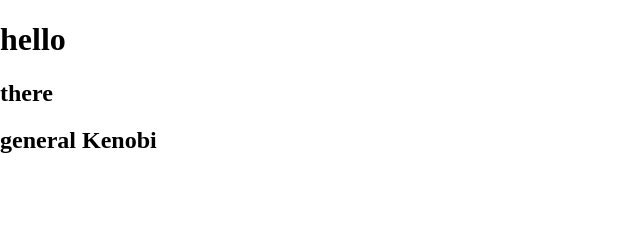
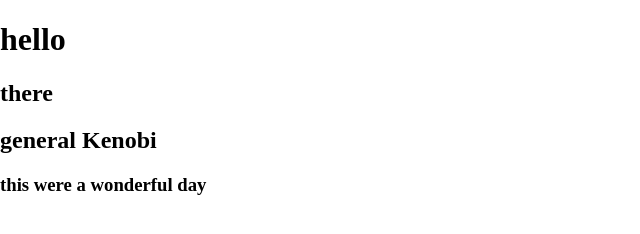
Before and after one commit to miloszczapla/learn-repo, a plain HTML site: page index.html in a window 1280 px wide. Shown: the whole page, without its empty margins (0-640 px from the left). Drawn offline with Linux system fonts and the light colour scheme.

Commit message:
added final statement

```diff
--- a/index.html
+++ b/index.html
@@ -14,6 +14,7 @@
     <h1>hello</h1>
     <h2>there</h2>
     <h2>general Kenobi</h2>
+    <h3>this were a wonderful day</h3>
 </body>
 
 </html>
```
